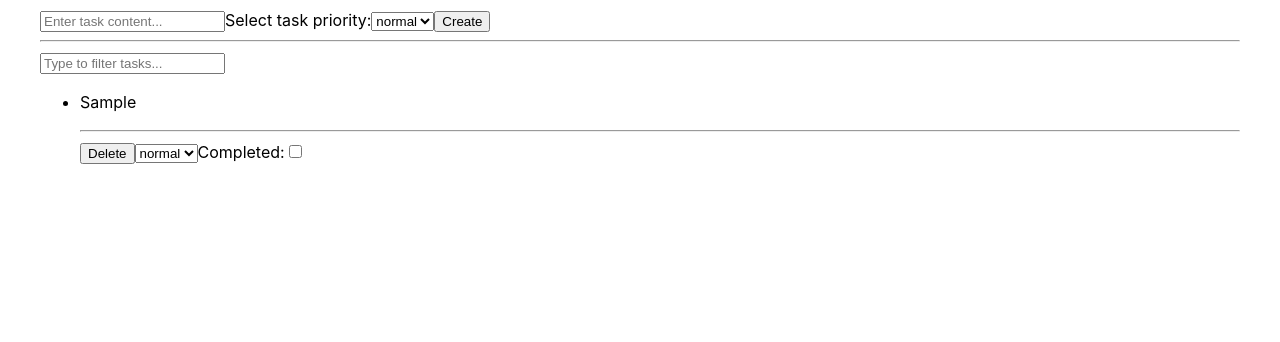
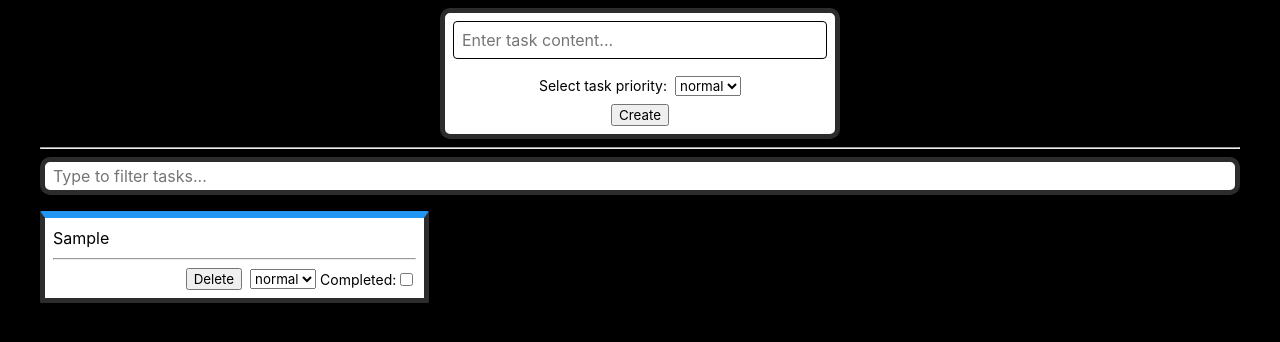
Before and after one commit to VladyslavGit/classic-todo-list-with-react, a React (Create React App) app: page / in a window 1280 px wide. Both pictures are taken after typing "Sample" into the empty fields and a click on the button "Create". Shown: the top 342 px of the page. Built offline with nearby package versions, Linux system fonts and the light colour scheme; the HTML template or start-up script is replaced by a standard one.

Commit message:
Adding a CSS Modules Stylesheet

```diff
--- a/src/components/App.js
+++ b/src/components/App.js
@@ -85,7 +85,6 @@ class App extends Component {
     return (
       <div style={containerStyles}>
         <TaskEditor onAddTask={this.addTask} />
-        <hr />
         <TaskFilter value={filter} onChangeFilter={this.changeFilter} />
         <TaskList
           items={filteredTasks}
--- a/src/components/task/Task.module.css
+++ b/src/components/task/Task.module.css
@@ -0,0 +1,48 @@
+.task {
+    box-shadow: 0px 1px 3px 0px rgba(0, 0, 0, 0.2),
+        0px 1px 1px 0px rgba(0, 0, 0, 0.14), 0px 2px 1px -1px rgba(0, 0, 0, 0.12);
+    border-radius: 2px;
+    background-color: #fff;
+    overflow: hidden;
+    padding: 8px;
+    /* border-top: 3px solid transparent; */
+    border: 5px solid #2c2c2c;
+}
+
+.lowPriority {
+    border-top: 7px solid #4caf50;
+}
+
+.normalPriority {
+    border-top: 7px solid #2196f3;
+}
+
+.highPriority {
+    border-top: 7px solid #f44336;
+}
+
+.text {
+    margin: 0;
+    flex-grow: 1;
+}
+
+.actions {
+    margin-left: 8px;
+    flex-shrink: 0;
+    display: flex;
+    justify-content: flex-end;
+    align-items: center;
+}
+
+.actions label {
+    display: flex;
+    align-items: center;
+    cursor: pointer;
+    font-size: 14px;
+}
+
+.actions button,
+.actions select {
+    margin-left: 4px;
+    margin-right: 4px;
+}
--- a/src/components/taskEditor/TaskEditor.js
+++ b/src/components/taskEditor/TaskEditor.js
@@ -37,6 +37,7 @@ export default class TaskEditor extends Component {
     const { text, priority } = this.state;
 
     return (
+      <>
         <form className={styles.form} onSubmit={this.handleSubmit}>
           <input
             className={styles.input}
@@ -57,6 +58,8 @@ export default class TaskEditor extends Component {
 
           <button type="submit">Create</button>
         </form>
+        <hr />
+      </>
     );
   }
 }
--- a/src/components/taskEditor/TaskEditor.module.css
+++ b/src/components/taskEditor/TaskEditor.module.css
@@ -0,0 +1,42 @@
+.form {
+    display: flex;
+    flex-direction: column;
+    align-items: center;
+    width: 400px;
+    padding: 8px;
+    border-radius: 10px;
+    border: 5px solid #2c2c2c;
+    margin-left: auto;
+    margin-right: auto;
+    background-color: #ffffff;
+}
+
+.label {
+    display: flex;
+    align-items: center;
+    font-size: 14px;
+    margin-bottom: 8px;
+}
+
+.label select {
+    margin-left: 8px;
+    color: #000000;
+}
+
+.input {
+    color: #000000;
+    font-size: 16px;
+    min-height: 38px;
+    padding: 4px 8px;
+    border-radius: 4px;
+    border: 1px solid #000000;
+    width: 100%;
+    outline: 0;
+    /* transition: border-color 200ms ease-in-out; */
+    margin-bottom: 16px;
+}
+
+.input:focus {
+    border-width: 2px;
+    border-color: #2684ff;
+}
--- a/src/components/taskFilter/TaskFilter.module.css
+++ b/src/components/taskFilter/TaskFilter.module.css
@@ -0,0 +1,16 @@
+.input {
+    color: #171718;
+    font-size: 16px;
+    min-height: 38px;
+    padding: 4px 8px;
+    border-radius: 10px;
+    width: 100%;
+    outline: 0;
+    transition: border-color 200ms ease-in-out;
+    border: 5px solid #2c2c2c;
+}
+
+.input:focus {
+    border-width: 5px;
+    border-color: #2684ff;
+}
--- a/src/components/taskList/TaskList.module.css
+++ b/src/components/taskList/TaskList.module.css
@@ -0,0 +1,17 @@
+.list {
+    display: flex;
+    flex-wrap: wrap;
+    margin-left: -8px;
+    margin-right: -8px;
+    margin-top: 0;
+    margin-bottom: 0;
+    padding: 0;
+    list-style: none;
+}
+
+.list li {
+    flex: 0 0 calc(33.3333% - 16px);
+    margin-top: 16px;
+    margin-left: 8px;
+    margin-right: 8px;
+}
--- a/src/styles.css
+++ b/src/styles.css
@@ -13,4 +13,16 @@ body {
         Oxygen-Sans, Ubuntu, Cantarell, 'Helvetica Neue', sans-serif;
     font-size: 16px;
     line-height: 1.5;
+    background-color: #000000;
 }
+
+button,
+input,
+select {
+    cursor: pointer;
+    font-family: inherit;
+}
+
+button:active {
+    color: #fff;
+}
```
Lines whose indentation alone changed are shown as unchanged.
